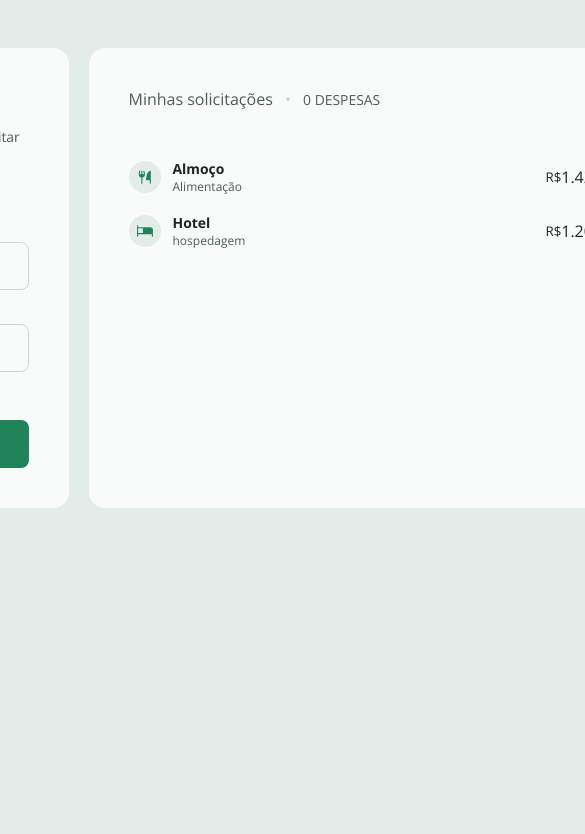
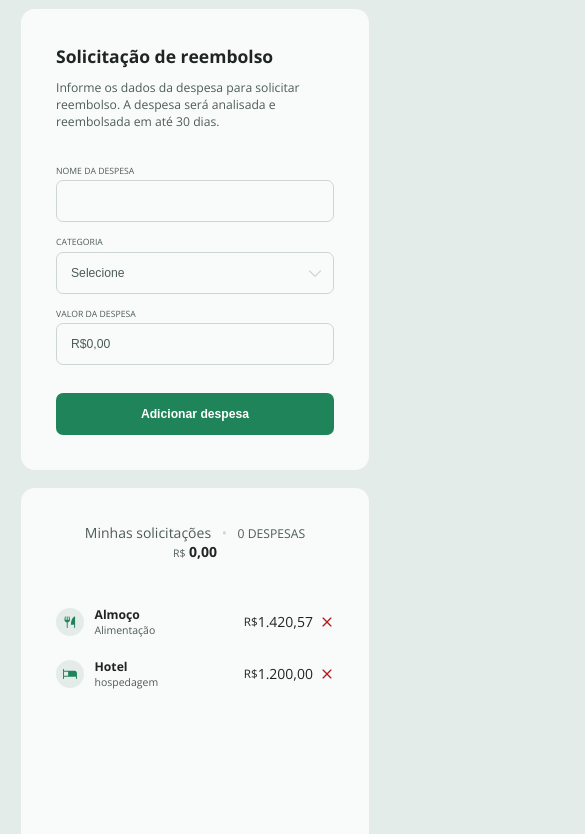
Before and after one commit to SauloCarvalho300/projeto-refund, a plain HTML site: page index.html in a window 390 px wide. Shown: the part 69-903 px from the top of the page, 585 px wide, since content can reach past the window. Before the commit the page ends 844 px from the top, so only its background shows below. Drawn offline with nearby package versions, Linux system fonts and the light colour scheme.

Commit message:
Aplicando responsividade

```diff
--- a/style.css
+++ b/style.css
@@ -240,3 +240,56 @@ aside ul {
     opacity: 0.7;
   }
 }
+
+@media (min-width: 1100px) {
+  form {
+    max-height: 428px;
+  }
+}
+
+@media (max-width: 1100px) {
+  :root {
+    font-size: 14px;
+  }
+
+  main, aside {
+    min-width: 100%;
+  }
+
+  main section {
+    flex-direction: column;
+    width: 100%;
+
+    padding: 1.5rem;
+  }
+
+  main section form {
+    min-width: 100%;
+  }
+
+  main section aside ul {
+    width: 100%;
+    height: auto;
+    overflow: auto;
+  }
+
+  .logo {
+    margin: 1.5rem 1.5rem 0;
+  }
+}
+
+@media (max-width: 620px) {
+  .inputs-row {
+    flex-direction: column;
+  }
+
+  .inputs-row fieldset:last-child input {
+    max-width: auto;
+    min-width: 100%;
+  }
+
+  aside header {
+    flex-direction: column;
+    align-items: center;
+  }
+}
```
